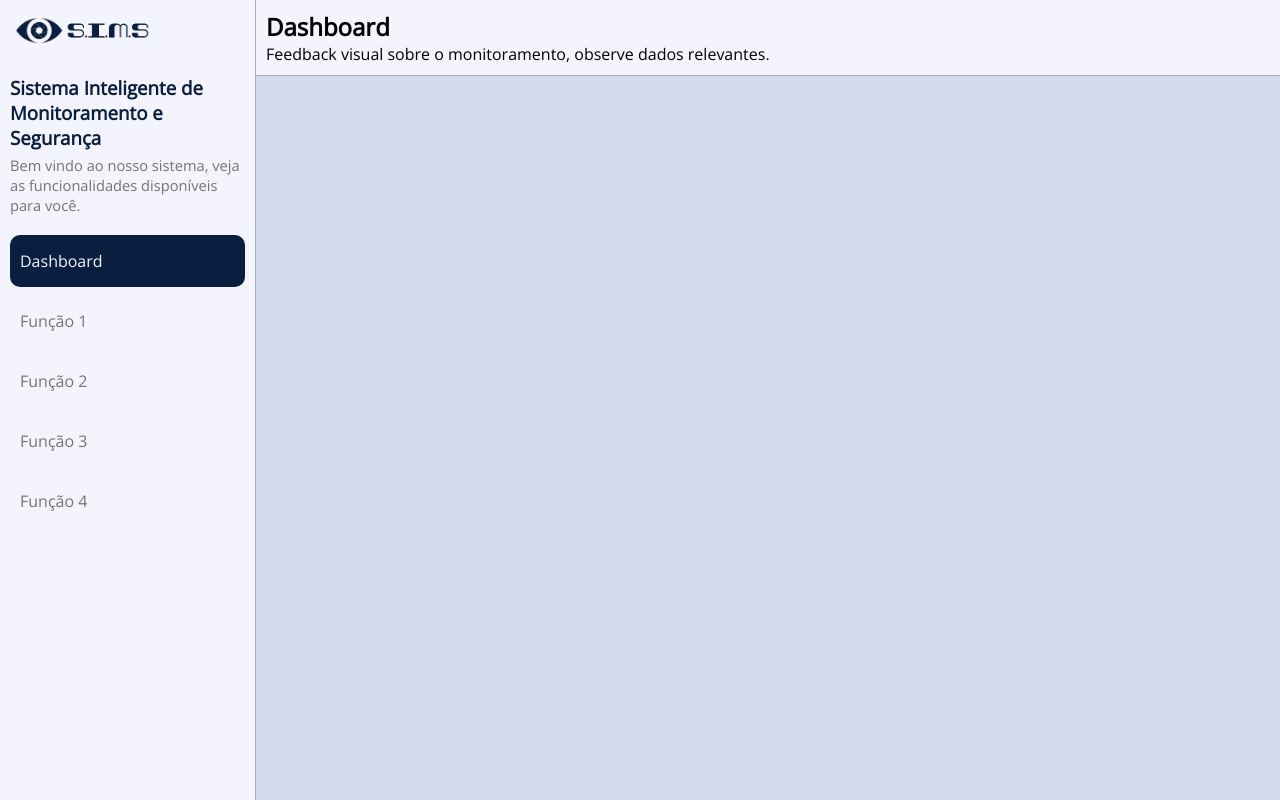
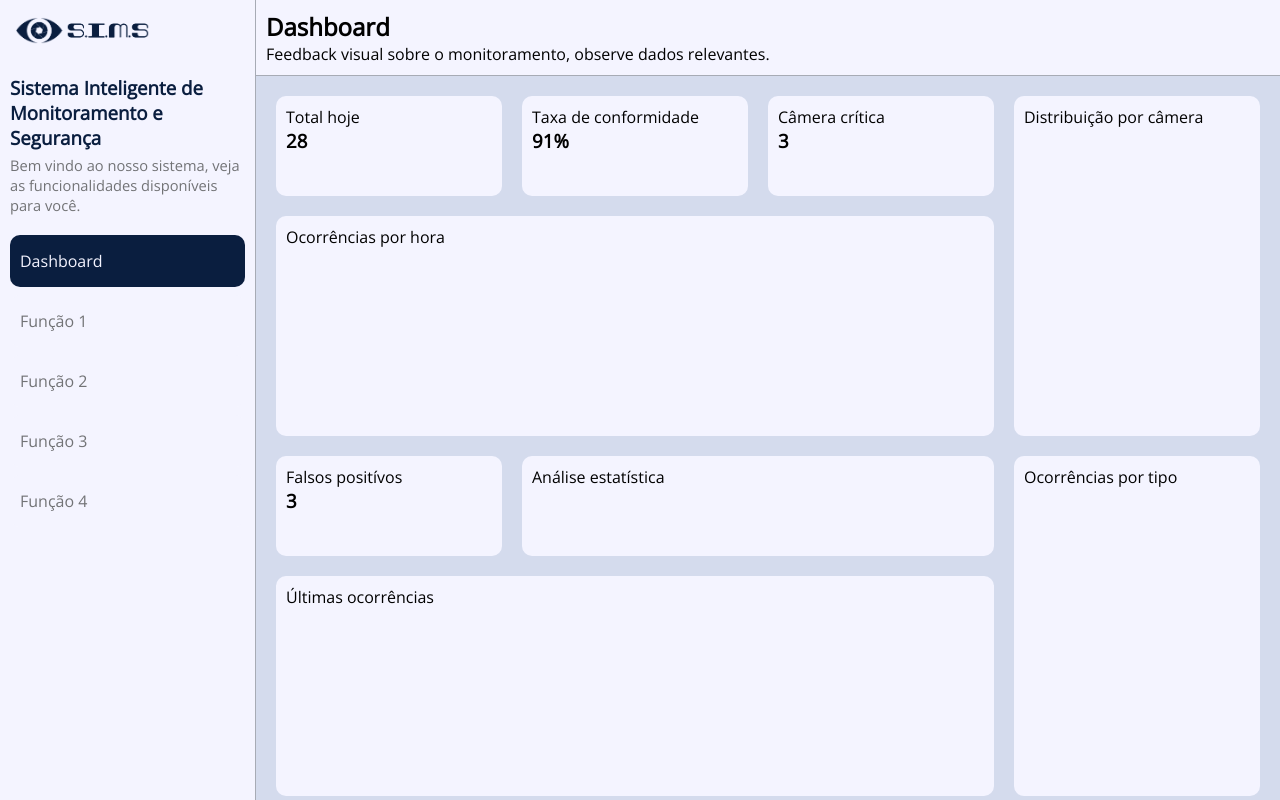
Before and after one commit to williamsdavid5/SIMS_dashborad, a React (Vite) app: page /dashboard in a window 1280 px wide. Built offline with nearby package versions, Linux system fonts and the light colour scheme.

Commit message:
criado o layout do dashboard, inclusive com responsividade

```diff
--- a/src/App.css
+++ b/src/App.css
@@ -5,6 +5,7 @@ form,
   margin: 0;
   padding: 0;
   box-sizing: border-box;
+  background-color: var(--backgroundjanela);
 }
 
 body {
--- a/src/pages/Dashboard.jsx
+++ b/src/pages/Dashboard.jsx
@@ -7,10 +7,46 @@ export default function Dashboard() {
             <main className="dashboardMain">
                 <MenuLateral></MenuLateral>
                 <section className='principalDash'>
-                    <div className='superiorDash'>
+                    <header className='superiorDash'>
                         <h2>Dashboard</h2>
                         <p>Feedback visual sobre o monitoramento, observe dados relevantes.</p>
-                    </div>
+                    </header>
+                    <section className='blocosDash'>
+                        <div className='bloco infoNumerica'>
+                            <p>Total hoje</p>
+                            <h1>28</h1>
+                        </div>
+                        <div className='bloco infoNumerica'>
+                            <p>Taxa de conformidade</p>
+                            <h1>91%</h1>
+                        </div>
+                        <div className='bloco infoNumerica cameraCritica'>
+                            <p>Câmera crítica</p>
+                            <h1>3</h1>
+                        </div>
+                        <div className='bloco distribuicaoPorCamera'>
+                            <p>Distribuição por câmera</p>
+                        </div>
+                        <div className='bloco inforOcorrenciasHora'>
+                            <p>Ocorrências por hora</p>
+                        </div>
+                        <div className='bloco falsosPositivos'>
+                            <p>Falsos positívos</p>
+                            <h1>3</h1>
+                        </div>
+                        <div className='bloco analiseEstatistica'>
+                            <p>Análise estatística</p>
+                        </div>
+                        <div className='bloco ocorrenciasPorTipo'>
+                            <p>Ocorrências por tipo</p>
+                        </div>
+                        <div className='bloco ultimasOcorrencias'>
+                            <p>Últimas ocorrências</p>
+                        </div>
+                        <div className='bloco historicoCompleto'>
+                            <p>Histórico completo</p>
+                        </div>
+                    </section>
                 </section>
             </main>
         </>
--- a/src/pages/styles/dashboard.css
+++ b/src/pages/styles/dashboard.css
@@ -4,12 +4,18 @@
     height: 100dvh;
     box-sizing: border-box;
     display: flex;
+    /* overflow: hidden; */
     /* padding: 10px; */
 }
 
 .principalDash {
+    display: flex;
+    flex-direction: column;
     flex: 1;
+    width: 100%;
+    /* height: 100%; */
     background-color: var(--backgroundjanela);
+    box-sizing: border-box;
 }
 
 .superiorDash {
@@ -20,8 +26,146 @@
     border-bottom: solid 1px var(--bordaCor);
 }
 
-@media (max-width: 700px) {
+.blocosDash {
+    /* background-color: gray; */
+    /* height: 100%; */
+    flex: 1;
+    /* height: 100%; */
+    box-sizing: border-box;
+    /* display: flex;
+    flex-wrap: wrap; */
+    display: grid;
+    grid-template-columns: repeat(auto-fill, minmax(200px, 1fr));
+    /* grid-template-rows: minmax(100px, 250px);*/
+    grid-auto-rows: 100px;
+    gap: 20px;
+    padding: 20px;
+    overflow-y: auto;
+}
+
+.bloco {
+    background-color: var(--corJanela);
+    border-radius: 10px;
+    padding: 10px;
+    box-sizing: border-box;
+    grid-column: span 1;
+    grid-row: span 1;
+}
+
+.inforOcorrenciasHora {
+    grid-column: span 3;
+    grid-row: span 2;
+}
+
+.distribuicaoPorCamera {
+    grid-column: span 2;
+    grid-row: span 3;
+}
+
+.analiseEstatistica {
+    grid-column: span 2;
+}
+
+.ocorrenciasPorTipo {
+    grid-column: span 2;
+    grid-row: span 3;
+}
+
+.ultimasOcorrencias {
+    grid-column: span 3;
+    grid-row: span 2;
+}
+
+.historicoCompleto {
+    grid-column: span 5;
+    grid-row: span 3;
+}
+
+@media (max-width: 1200px) {
+    .blocosDash {
+        grid-template-columns: repeat(auto-fill, minmax(150px, 1fr));
+        grid-auto-rows: 100px;
+    }
+}
+
+@media (max-width: 1000px) {
+
     .dashboardMain {
         flex-direction: column;
     }
+
+    /* .blocosDash {
+        grid-template-columns: repeat(auto-fill, minmax(150px, 1fr));
+        grid-auto-rows: 150px;
+    } */
+
+    .inforOcorrenciasHora {
+        grid-column: span 3;
+        grid-row: span 2;
+    }
+
+    .distribuicaoPorCamera {
+        grid-column: span 3;
+        grid-row: span 3;
+    }
+
+    .analiseEstatistica {
+        grid-column: span 3;
+    }
+
+    .falsosPositivos {
+        grid-column: span 3;
+    }
+
+    .ocorrenciasPorTipo {
+        grid-column: span 3;
+        grid-row: span 3;
+    }
+
+    .ultimasOcorrencias {
+        grid-column: span 3;
+        grid-row: span 2;
+    }
+
+    .historicoCompleto {
+        grid-column: span 3;
+        grid-row: span 3;
+    }
+
+    .cameraCritica {
+        grid-column: span 2;
+    }
+
+    .blocosDash {
+        grid-template-columns: repeat(auto-fill, minmax(250px, 1fr));
+        grid-auto-rows: 150px;
+    }
 }
+
+@media (max-width: 600px) {
+    .blocosDash {
+        grid-template-columns: 1fr;
+    }
+
+    .inforOcorrenciasHora,
+    .distribuicaoPorCamera,
+    .analiseEstatistica,
+    .falsosPositivos,
+    .ocorrenciasPorTipo,
+    .ultimasOcorrencias,
+    .historicoCompleto,
+    .cameraCritica {
+        grid-column: span 1;
+    }
+}
+
+/* @media (max-width: 700px) {
+    .cameraCritica {
+        grid-column: span 2;
+    }
+
+    .blocosDash {
+        grid-template-columns: repeat(auto-fill, minmax(250px, 1fr));
+        grid-auto-rows: 150px;
+    }
+} */
--- a/src/pages/styles/menuLateral.css
+++ b/src/pages/styles/menuLateral.css
@@ -70,13 +70,13 @@
     /* text-align: justify; */
 }
 
-@media (max-width: 1000px) {
+/* @media (max-width: 1000px) {
     .menuLateralDiv {
         width: 30%;
     }
-}
+} */
 
-@media (max-width: 700px) {
+@media (max-width: 1000px) {
     .menuLateralDiv {
         display: none;
     }
@@ -88,18 +88,18 @@
         margin-top: 10px;
         margin-left: 10px;
         width: 60px;
-        background-color: var(--backgroundjanela);
-        color: var(--azulDestaque);
-        font-weight: bold;
         border: solid 2px var(--azulDestaque);
+        color: var(--corJanela);
+        background-color: var(--azulDestaque);
         /* top: 10px;
         left: 10px; */
     }
 
     .botaoMenu:hover {
+        background-color: var(--backgroundjanela);
+        color: var(--azulDestaque);
+        font-weight: bold;
         border: solid 2px var(--azulDestaque);
-        color: var(--corJanela);
-        background-color: var(--azulDestaque);
     }
 
     .menuMobile {
```
